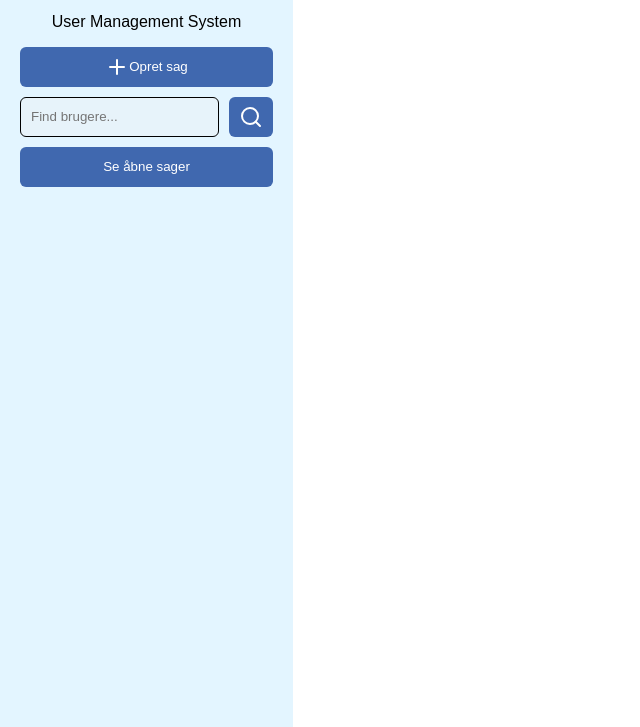
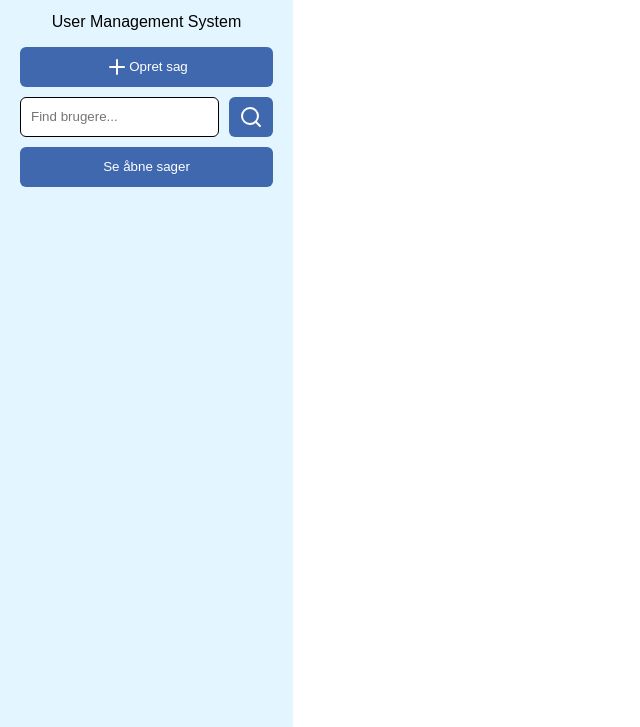
Before and after one commit to gustavsogard/cbs-support-ticket, a website: page src/public/index.html in a window 1280 px wide. Shown: the part 73-800 px from the top of the page, without its empty margins (0-640 px from the left). Drawn offline with Linux system fonts and the light colour scheme; no server answers.

Commit message:
Remove disabled attribute

```diff
--- a/src/public/index.html
+++ b/src/public/index.html
@@ -25,7 +25,7 @@
           Opret sag
         </button>
         <div id="search-user">
-          <input placeholder="Find brugere..." disabled />
+          <input placeholder="Find brugere..." />
           <button>
             <image src="/public/images/search-icon.svg" alt="search" />
           </button>
```
